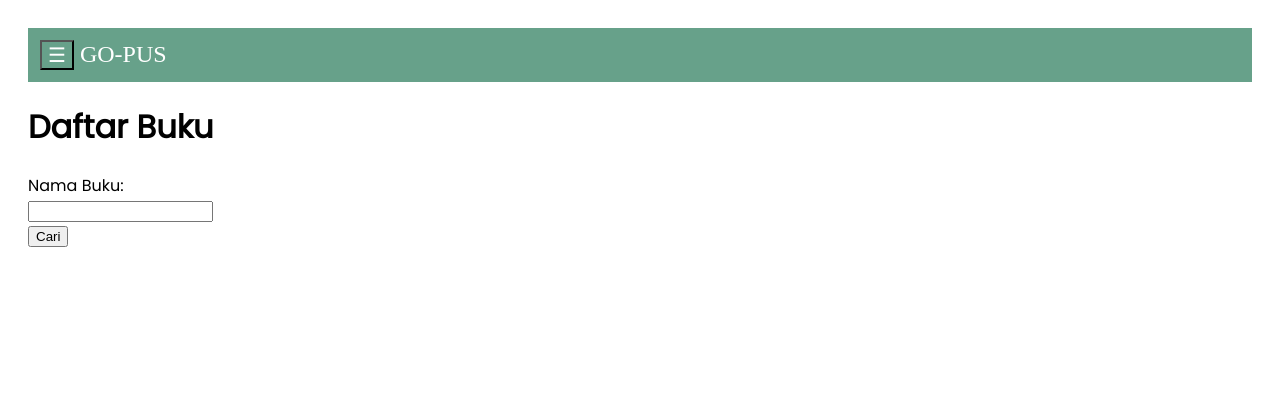
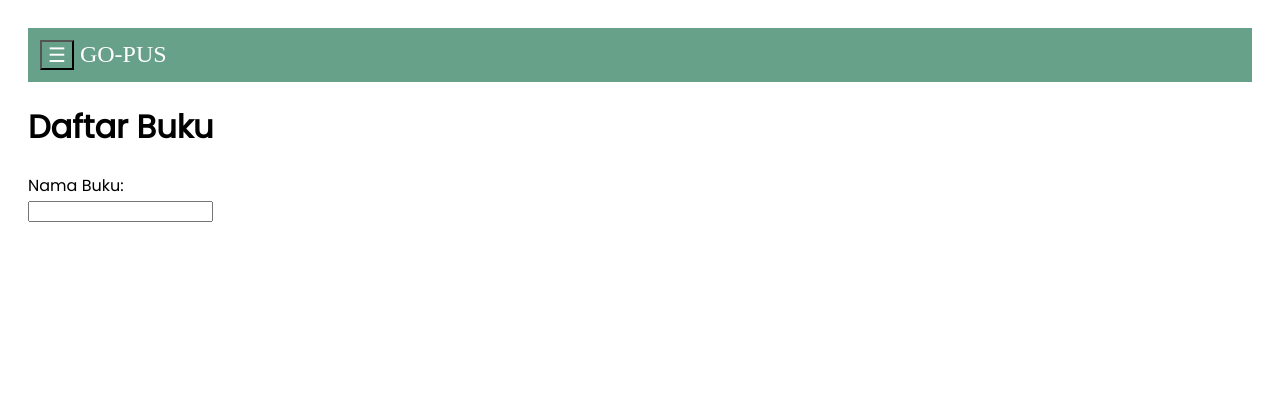
Before and after one commit to Ariskawa22/NEW-GO-PUS-SIA, a Django app: page /buku/ in a window 1280 px wide. Shown: the top 416 px of the page. Run offline with Django 3.2, Linux system fonts and the light colour scheme; data that the repository does not hold is empty.

Commit message:
remove submit

```diff
--- a/templates/buku_search.html
+++ b/templates/buku_search.html
@@ -45,7 +45,6 @@
         <form>
             <label for="name">Nama Buku:</label><br>
             <input type="text" id="name" name="name" onkeyup="search(event)"><br>
-            <input type="submit" value="Cari">
         </form>
         <div class="grid-container" style="width: 100%" id="result">
             <div></div>
```
